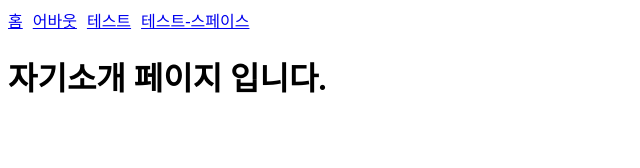
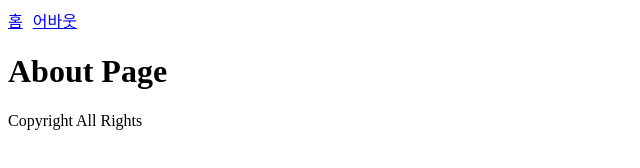
Before and after one commit to PARKMINJUN/my-blog-2023-02-10, a Gatsby site: page /about in a window 1280 px wide. Shown: the whole page, without its empty margins (0-640 px from the left). Built offline with nearby package versions, Linux system fonts and the light colour scheme; Gatsby itself is replaced by a stand-in of ours.

Commit message:
Layout 컴포넌트 추가하여, 더 우아하게 템플릿 작업

```diff
--- /dev/null
+++ b/src/components/Layout.js
@@ -0,0 +1,21 @@
+import { Link } from "gatsby";
+import React from "react";
+
+function Layout({ children }) {
+  return (
+    <>
+      <main>
+        <div style={{ display: "flex", gap: 10 }}>
+          <Link to="/">홈</Link>
+          <Link to="/about">어바웃</Link>
+        </div>
+
+        {children}
+
+        <div>Copyright All Rights</div>
+      </main>
+    </>
+  );
+}
+
+export default Layout;
--- a/src/components/head.js
+++ /dev/null
@@ -1,15 +0,0 @@
-import { Link } from "gatsby";
-import React from "react";
-
-function Head() {
-    return(
-        <div style={{display:"flex", gap:10}}>
-            <Link to="/">홈</Link>
-            <Link to="/about">어바웃</Link>
-            <Link to="/test">테스트</Link>
-            <Link to="/test-space">테스트-스페이스</Link>
-        </div>
-    );
-}
-
-export default Head;
--- a/src/pages/about.js
+++ b/src/pages/about.js
@@ -1,15 +1,15 @@
 import React from "react";
-import Head from "../components/head";
+import Layout from "../components/Layout";
 
 function AboutPage() {
     return (
         <main>
-        <title>자기소개</title>
+            <title>About Page</title>
 
-        <Head />
-
-        <h1>자기소개 페이지 입니다.</h1>
-    </main>
+            <Layout>
+                <h1>About Page</h1>
+            </Layout>
+        </main>
     );
 }
 
```
Also changed, not shown: src/pages/index.js (+6 -6 lines), src/pages/test-space.js (deleted, +0 -17 lines), src/pages/test.js (deleted, +0 -17 lines).
